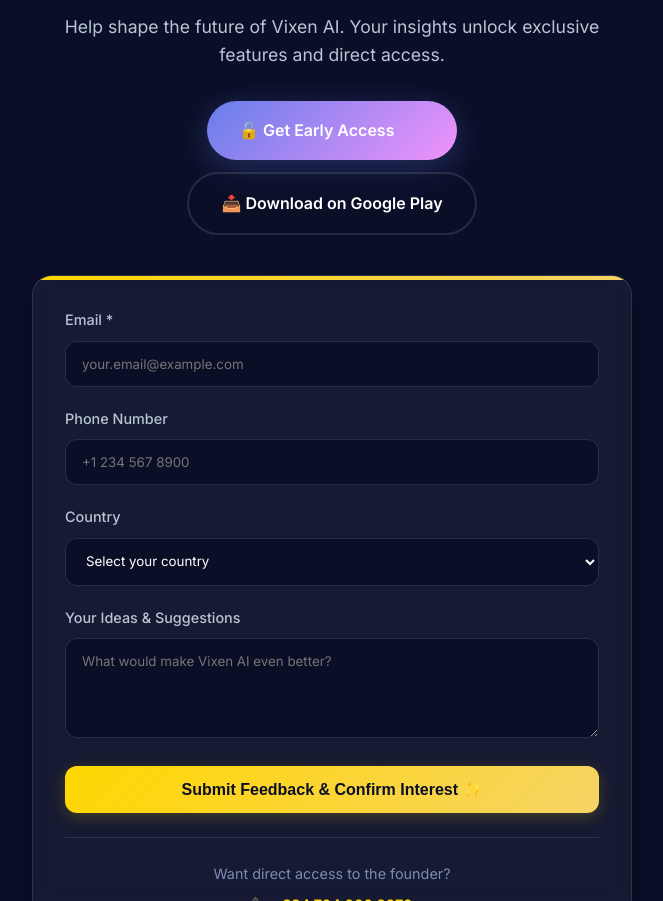
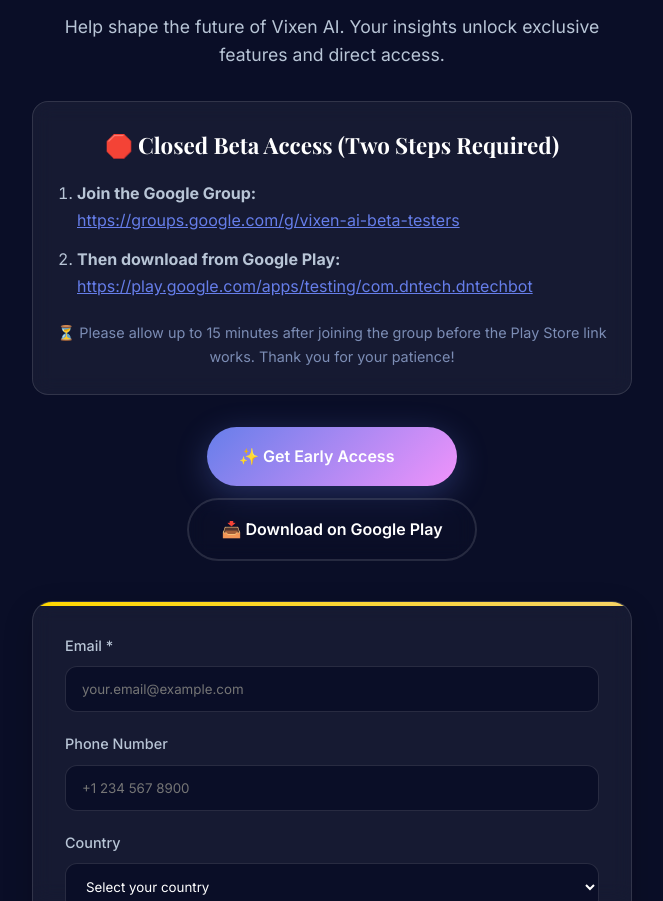
Before and after one commit to vixenaiofficial/vixenaiofficial.github.io, a plain HTML site: page index.html in a window 1280 px wide. Shown: the part 6308-7209 px from the top of the page, without its empty margins (308-971 px from the left). Drawn offline with nearby package versions, Linux system fonts and the light colour scheme.

Commit message:
Update index.html

```diff
--- a/index.html
+++ b/index.html
@@ -965,7 +965,6 @@
 </head>
 <body>
   <div class="bg-animation"></div>
-
   <!-- Navigation -->
   <nav>
     <div class="nav-content">
@@ -986,7 +985,6 @@
       <button class="mobile-menu-toggle" onclick="toggleMobileMenu()">☰</button>
     </div>
   </nav>
-
   <!-- Hero Section -->
   <section class="hero" id="home">
     <div class="container">
@@ -999,9 +997,11 @@
             Each with their own personality, profession, and unique perspective on existence.
           </p>
           <div class="cta-buttons">
-            <a href="https://play.google.com/apps/testing/com.dntech.dntechbot" class="btn-primary" target="_blank">
+            <!-- ✅ STEP 1: Join Google Group -->
+            <a href="https://groups.google.com/g/vixen-ai-beta-testers" class="btn-primary" target="_blank">
               ✨ Get Early Access
             </a>
+            <!-- ✅ STEP 2: Play Store (after joining group) -->
             <a href="https://play.google.com/apps/testing/com.dntech.dntechbot" class="btn-secondary" target="_blank">
               📥 Download on Google Play
             </a>
@@ -1037,7 +1037,6 @@
       </div>
     </div>
   </section>
-
   <!-- Origin Story -->
   <section class="origin-story" id="story">
     <div class="container">
@@ -1060,7 +1059,6 @@
       </div>
     </div>
   </section>
-
   <!-- Philosophy Section -->
   <section class="philosophy" id="personalities">
     <div class="container">
@@ -1118,7 +1116,6 @@
       </div>
     </div>
   </section>
-
   <!-- Features Section -->
   <section class="features" id="features">
     <div class="container">
@@ -1180,7 +1177,6 @@
       </div>
     </div>
   </section>
-
   <!-- Vision Section -->
   <section class="vision" id="vision">
     <div class="container">
@@ -1218,7 +1214,6 @@
       </div>
     </div>
   </section>
-
   <!-- Deep Philosophy -->
   <section class="deep-philosophy">
     <div class="container">
@@ -1244,7 +1239,6 @@
       </div>
     </div>
   </section>
-
   <!-- Journey Section -->
   <section class="journey-section">
     <div class="container">
@@ -1285,7 +1279,6 @@
       </div>
     </div>
   </section>
-
   <!-- FEEDBACK & EARLY ACCESS SECTION -->
   <section class="feedback-section" id="early-access">
     <div class="container">
@@ -1295,13 +1288,39 @@
           Help shape the future of Vixen AI. Your insights unlock exclusive features and direct access.
         </p>
 
-        <!-- Primary & Secondary CTAs -->
+        <!-- ✅ CLOSED BETA INSTRUCTIONS -->
+        <div class="closed-testing-instructions" style="background: var(--surface); border: 1px solid var(--border); border-radius: 16px; padding: 24px; margin-bottom: 32px; backdrop-filter: blur(10px);">
+          <h3 style="font-family: 'Playfair Display', serif; font-size: 1.4rem; margin-bottom: 16px; color: var(--text-primary);">
+            🛑 Closed Beta Access (Two Steps Required)
+          </h3>
+          <ol style="text-align: left; padding-left: 20px; margin-bottom: 20px; color: var(--text-secondary); line-height: 1.7;">
+            <li style="margin-bottom: 12px;">
+              <strong>Join the Google Group:</strong><br>
+              <a href="https://groups.google.com/g/vixen-ai-beta-testers" target="_blank" style="color: var(--primary); text-decoration: underline;">
+                https://groups.google.com/g/vixen-ai-beta-testers
+              </a>
+            </li>
+            <li>
+              <strong>Then download from Google Play:</strong><br>
+              <a href="https://play.google.com/apps/testing/com.dntech.dntechbot" target="_blank" style="color: var(--primary); text-decoration: underline;">
+                https://play.google.com/apps/testing/com.dntech.dntechbot
+              </a>
+            </li>
+          </ol>
+          <p style="font-size: 0.9rem; color: var(--text-muted); margin-top: 12px;">
+            ⏳ Please allow up to 15 minutes after joining the group before the Play Store link works. Thank you for your patience!
+          </p>
+        </div>
+
+        <!-- ✅ CORRECTED BUTTONS -->
         <div class="cta-download">
-          <a href="https://play.google.com/apps/testing/com.dntech.dntechbot"
+          <!-- STEP 1: Join Google Group -->
+          <a href="https://groups.google.com/g/vixen-ai-beta-testers"
              class="btn-primary-large"
              target="_blank">
-            🔓 Get Early Access
+            ✨ Get Early Access
           </a>
+          <!-- STEP 2: Play Store -->
           <a href="https://play.google.com/apps/testing/com.dntech.dntechbot"
              class="btn-secondary-outline"
              target="_blank">
@@ -1345,7 +1364,6 @@
             </div>
             <button type="submit" class="submit-btn">Submit Feedback & Confirm Interest ✨</button>
           </form>
-
           <div class="founder-contact">
             <p>Want direct access to the founder?</p>
             <a href="tel:+2347040003370" class="founder-phone">📞 +234 704 000 3370</a>
@@ -1354,7 +1372,6 @@
       </div>
     </div>
   </section>
-
   <!-- Footer -->
   <footer>
     <div class="container">
@@ -1404,7 +1421,6 @@
       </div>
     </div>
   </footer>
-
   <!-- JavaScript -->
   <script>
     // Mobile Menu Toggle
@@ -1412,34 +1428,26 @@
       const navLinks = document.querySelector('.nav-links');
       navLinks.classList.toggle('mobile-open');
     }
-
     // --- SUPABASE INTEGRATION FOR FEEDBACK & EARLY ACCESS ---
     const SUPABASE_URL = 'https://grnidsxteiwmqocqhgfx.supabase.co';
     const SUPABASE_ANON_KEY = 'eyJhbGciOiJIUzI1NiIsInR5cCI6IkpXVCJ9.eyJpc3MiOiJzdXBhYmFzZSIsInJlZiI6Imdybmlkc3h0ZWl3bXFvY3FoZ2Z4Iiwicm9sZSI6ImFub24iLCJpYXQiOjE3NTcwMjk1NTMsImV4cCI6MjA3MjYwNTU1M30.bl3omwvL7sdSe7T4RzMckzb1xY7LYjTIRxCVapUEViI';
     const _supabase = supabase.createClient(SUPABASE_URL, SUPABASE_ANON_KEY);
-
     document.getElementById('feedbackFormSupabase').addEventListener('submit', async function(e) {
       e.preventDefault();
-
       const email = document.getElementById('email').value;
       const phone = document.getElementById('phone').value;
       const country = document.getElementById('country').value;
       const suggestions = document.getElementById('suggestions').value;
       const signupDate = new Date().toISOString();
-
       const submitBtn = this.querySelector('.submit-btn');
       const originalText = submitBtn.textContent;
-
       submitBtn.textContent = 'Saving...';
       submitBtn.disabled = true;
-
       try {
         const { error } = await _supabase.from('waitlist').insert([
           { email, phone: phone || null, country: country || null, suggestions: suggestions || null, signup_date: signupDate }
         ]);
-
         if (error) throw error;
-
         submitBtn.textContent = 'Thank You! 🙏';
         submitBtn.style.background = 'linear-gradient(135deg, #10b981, #059669)';
         setTimeout(() => {
@@ -1448,7 +1456,6 @@
           submitBtn.disabled = false;
           document.getElementById('feedbackFormSupabase').reset();
         }, 3000);
-
       } catch (err) {
         console.error('Error:', err);
         submitBtn.textContent = 'Failed. Try again.';
@@ -1460,7 +1467,6 @@
         }, 3000);
       }
     });
-
     // Smooth scrolling and animations
     document.addEventListener("DOMContentLoaded", () => {
       const observer = new IntersectionObserver((entries) => {
@@ -1471,14 +1477,12 @@
           }
         });
       }, { threshold: 0.1, rootMargin: '0px 0px -50px 0px' });
-
       document.querySelectorAll('.feature-card, .personality-card, .journey-card').forEach(el => {
         el.style.opacity = '0';
         el.style.transform = 'translateY(30px)';
         el.style.transition = 'opacity 0.8s ease, transform 0.8s ease';
         observer.observe(el);
       });
-
       document.querySelectorAll('a[href^="#"]').forEach(anchor => {
         anchor.addEventListener('click', function (e) {
           e.preventDefault();
```
